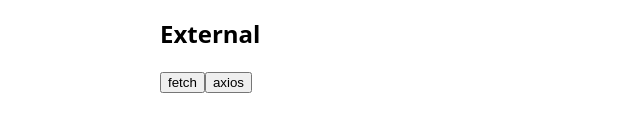
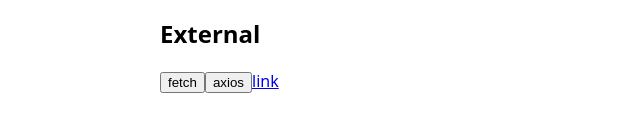
Before and after one commit to yaso28/intune-test-website, a React (Vite) app in the folder client/: page /etc in a window 1280 px wide. Shown: the part 182-314 px from the top of the page, without its empty margins (0-640 px from the left). Built offline with nearby package versions, Linux system fonts and the light colour scheme.

Commit message:
外部リンク追加

```diff
--- a/client/src/pages/Etc.tsx
+++ b/client/src/pages/Etc.tsx
@@ -46,6 +46,7 @@
         <h2>External</h2>
         <button onClick={fetchExt}>fetch</button>
         <button onClick={axiosExt}>axios</button>
+        <a href="https://jsonplaceholder.typicode.com">link</a>
 
         {error && <p style={{ color: 'crimson', marginTop: 12 }}>エラー: {error}</p>}
         {extData && (
```
